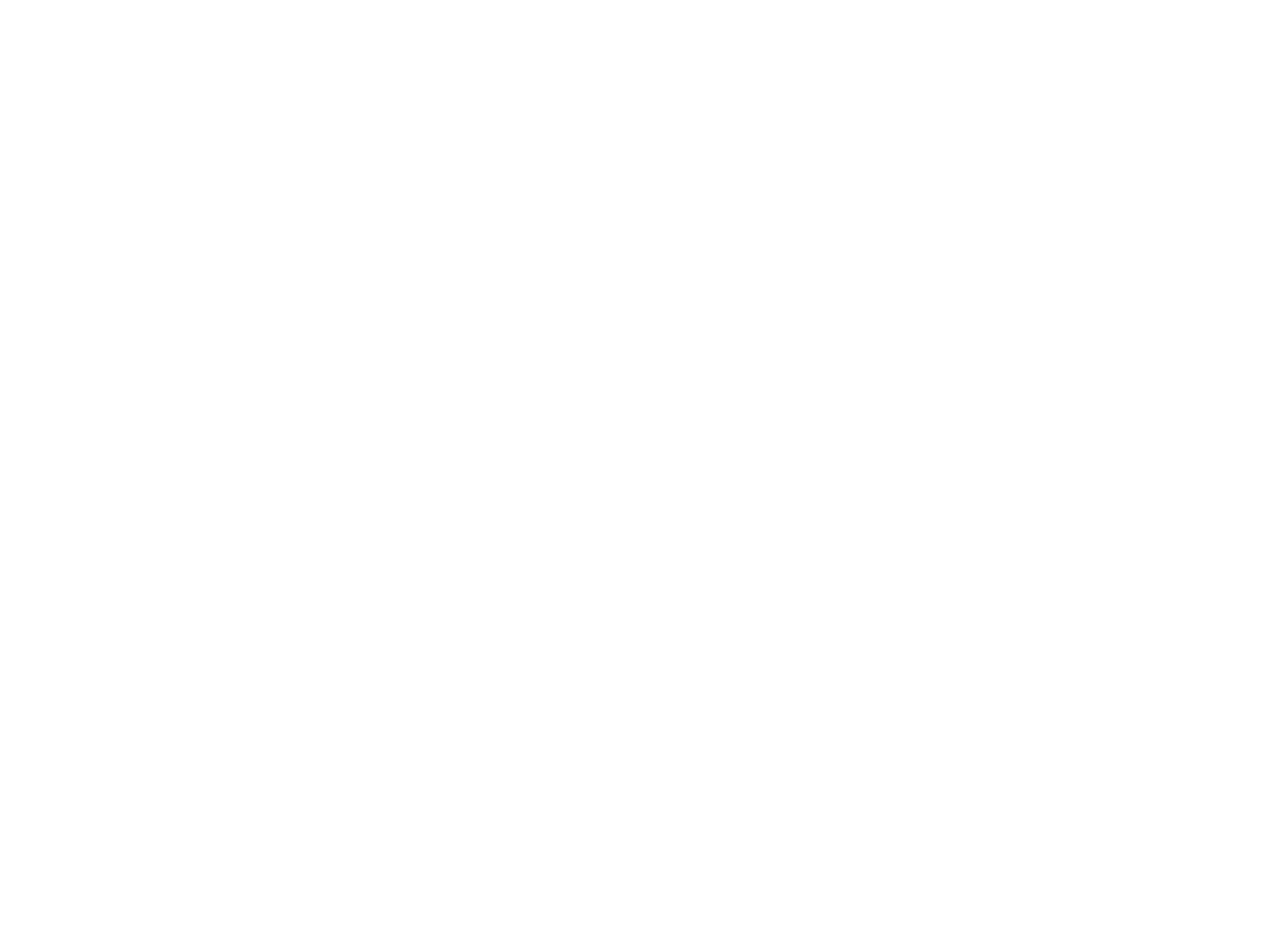
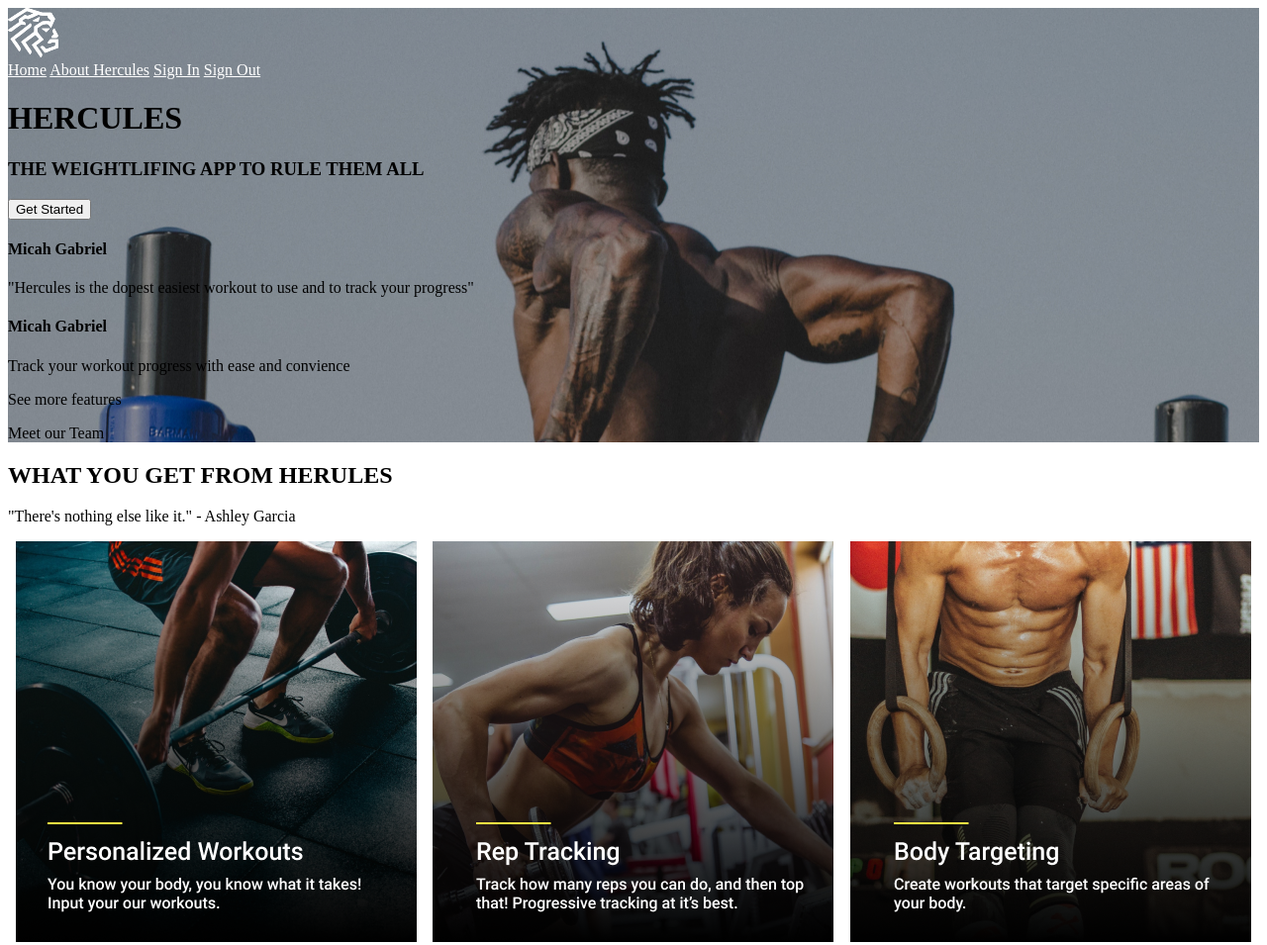
Before and after one commit to buildweek-weight-lifting/jonathan-scott, a plain HTML site: page index.html in a window 1280 px wide. Shown: the top 955 px of the page at 99% size. Before the commit the page ends 800 px from the top, so only its background shows below. Drawn offline with Linux system fonts and the light colour scheme.

Commit message:
basic html set up

```diff
--- /dev/null
+++ b/LESS/header.less
@@ -0,0 +1,7 @@
+header {
+    background-image: url("../components/images/hero-image.jpg");
+
+    nav  a {
+        color: white;
+    }
+}
--- a/LESS/index.less
+++ b/LESS/index.less
@@ -0,0 +1,4 @@
+@import './header.less';
+@import './middle-section.less';
+@import './bottom-section.less';
+@import './footer.less';
--- /dev/null
+++ b/LESS/middle-section.less
@@ -0,0 +1,4 @@
+.middle-images {
+    display: flex;
+    justify-content: space-around;
+}
--- a/index.html
+++ b/index.html
@@ -8,6 +8,63 @@
     <link rel="stylesheet" href="./CSS/index.css">
 </head>
 <body>
-
+    <div class="container">
+        <header>
+            <div class="nav-container">
+                <img class="hercules-logo" src="/components/images/hercules-logo.svg"></img>
+                <nav>
+                    <a href="#">Home</a>
+                    <a href="#">About Hercules</a>
+                    <a href="#">Sign In</a>
+                    <a href="#">Sign Out</a>
+                </nav>
+            </div>
+            <div class="intro-tagline">
+                <h1>HERCULES</h1>
+                <h3>THE WEIGHTLIFING APP TO RULE THEM ALL</h3>
+                <button class="btn">Get Started</button>
+            </div>
+            <div class="meet-us">
+                <div>
+                    <h4>Micah Gabriel</h4>
+                    <p>"Hercules is the dopest easiest workout to use and to track your progress"</p>
+                </div>
+                <div class="workout tracking">
+                    <h4>Micah Gabriel</h4>
+                    <p>Track your workout progress with ease and convience</p>
+                    <p>See more features</p>
+                </div>
+                <div>
+                    <p>Meet our Team</p>
+                </div>
+            </div>
+        </header>
+        <section class="middle-section">
+            <div>
+                <h2>WHAT YOU GET FROM HERULES</h2>
+                <p>"There's nothing else like it." - Ashley Garcia</p>
+            </div>
+            <div class="middle-images">
+                <img src="/components/images/Feature-1.png">
+                <img src="/components/images/Feature-2.png">
+                <img src="/components/images/Feature-3.png">
+            </div>
+        </section>
+        <section class="bottom-section">
+            <img src="/components/images/iPhone-XR-Design-Mockup-1.png">
+            <h2>JOIN HERCULES TODAY AND START YOUR PESONALIZED JOURNEY</h2>
+            <button class="btn">Get Started</button>
+            <img src="/components/images/iPhone-XR-Design-Mockup-1-1.png">
+        </section>
+        <footer>
+            <div class="footer-nav">
+                <a href="#">Home</a>
+                <a href="#">About Hercules</a>
+                <a href="#">Sign In</a>
+                <a href="#">Sign Out</a>
+            </div>
+            <h5>© Hercules 2019</h5>
+        </footer>
+    </div>
 </body>
 </html>
```
Also changed, not shown: CSS/index.css, LESS/bottom-section.less (added), LESS/footer.less (added), components/images/Feature-1.png (renamed from components/images/Feature 1.png), components/images/Feature-2.png (renamed from components/images/Feature 2.png), components/images/Feature-3.png (renamed from components/images/Feature 3.png), components/images/Feature-Image 2.png (renamed from components/images/Feature Image 2.png), components/images/Feature-Image 3.png (renamed from components/images/Feature Image 3.png), components/images/Feature-Image.png (renamed from components/images/Feature Image.png), components/images/accent-stroke.svg (renamed from components/images/accent stroke.svg), components/images/hercules-logo.svg (renamed from components/images/hercules logo.svg), components/images/hero-image.jpg (renamed from components/images/hero image.jpg).
